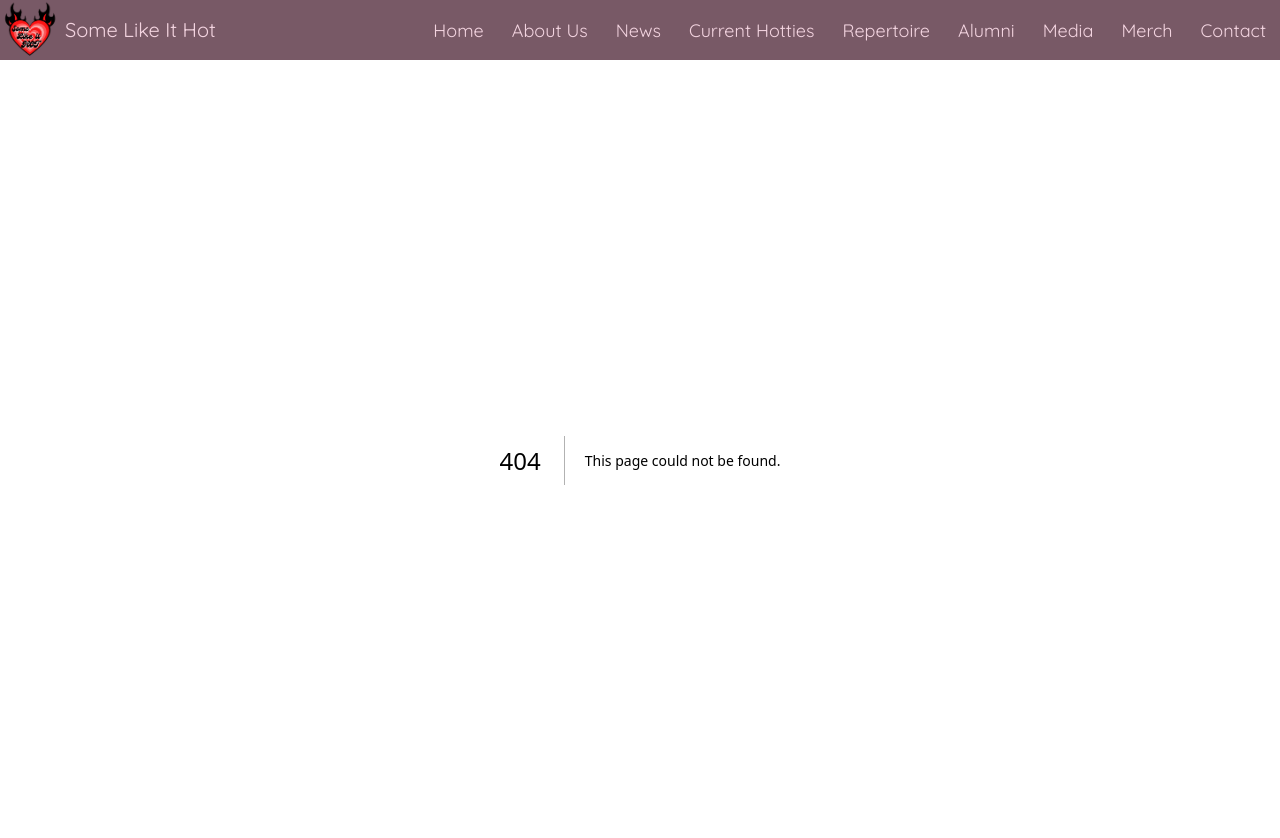
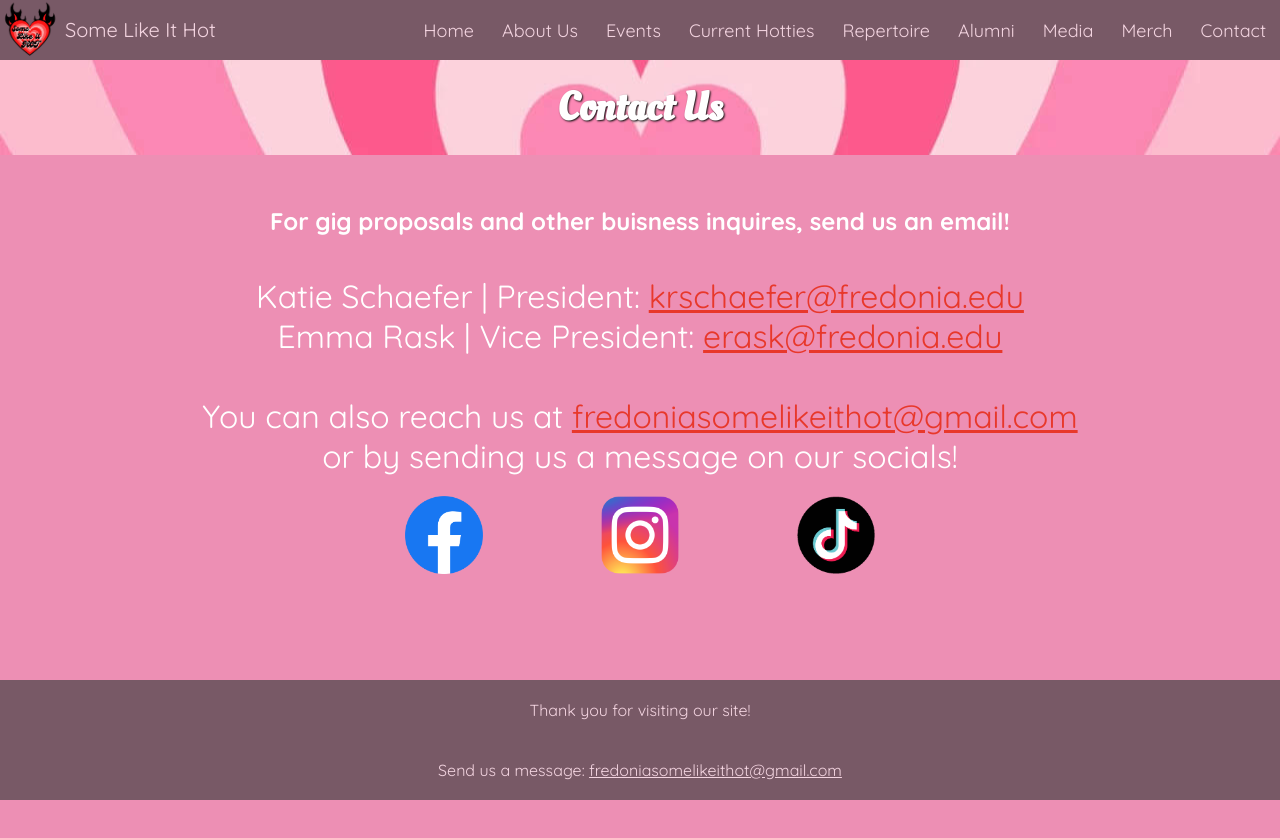
Before and after one commit to SquishyMona/somelikeithot-website, a Next.js app: page /contact in a window 1280 px wide. Before the commit this address had no page. Shown: the top 838 px of the page. After the commit the page ends 800 px from the top, so only its background shows below. Built offline with nearby package versions, Linux system fonts and the light colour scheme.

Commit message:
ported contact and about

```diff
--- /dev/null
+++ b/src/app/about/page.module.css
@@ -0,0 +1,25 @@
+.container {
+    text-align: center;
+    color: white;
+    width: 100%;
+    height: 90vh;
+    background-image: url('/Images/slide4.jpg');
+    background-repeat: no-repeat;
+    background-position: center;
+    background-size: cover;
+    display: flex;
+}
+
+.aboutText {
+    text-align: center;
+    font-family: Quicksand;
+    font-size: 3vh;
+    margin: auto 3%;
+}
+
+@media screen and (max-width: 550px) {
+    .aboutText {
+        font-size: 2.5vh;
+    }
+
+}
--- /dev/null
+++ b/src/app/contact/page.module.css
@@ -0,0 +1,64 @@
+.contact {
+    text-align: center;
+    font-family: Quicksand;
+    color: white;
+    padding: 4%;
+}
+
+.contact p {
+    font-size: 4vw;
+}
+
+.contact a {
+    color: rgb(232, 56, 43);
+}
+
+.socials {
+    display: flex;
+    align-items: center;
+    justify-self: center;
+    margin: auto;
+}
+
+.socials a {
+    margin: 20px;
+    text-decoration: none;
+    color: white;
+    text-align: center;
+    width: 33.33%;
+}
+
+.socials img {
+    width: 70%;
+}
+
+@media screen and (min-width: 600px) {
+    .socials img {
+        width: 70%;
+    }
+
+    .socials {
+        width: 50%;
+        align-self: center;
+    }
+}
+
+@media screen and (min-width: 1024px) {
+    .socials img {
+        width: 50%;
+    }
+
+    .contact p {
+        font-size: 2.5vw;
+    }
+}
+
+@media screen and (min-width: 1366px) {
+    .socials img {
+        width: 30%;
+    }
+
+    .contact p {
+        font-size: 1.5vw;
+    }
+}
--- /dev/null
+++ b/src/app/contact/page.tsx
@@ -0,0 +1,46 @@
+import styles from './page.module.css'
+
+export default function ContactUs() {
+    return (
+            <>
+            <div className="header">
+                <h1>Contact Us</h1>
+            </div>
+
+            <div className={styles.contact}>
+                <h2>For gig proposals and other buisness inquires, send us an email!</h2>
+                <p>
+                    <br/>
+                    Katie Schaefer | President:&nbsp;
+                    <a href="mailto:krschaefer@fredonia.edu">
+                        krschaefer@fredonia.edu
+                    </a>
+                    <br/>
+                    Emma Rask | Vice President:&nbsp;
+                    <a href="mailto:erask@fredonia.edu">
+                        erask@fredonia.edu
+                    </a>
+                    <br/><br/>
+                    You can also reach us at&nbsp;
+                    <a href="mailto:fredoniasomelikeithot@gmail.com">
+                        fredoniasomelikeithot@gmail.com
+                    </a>
+                </p>
+
+                <p>or by sending us a message on our socials!</p>
+                <div className={styles.socials}>
+                    <a href="https://www.facebook.com/fredoniaslih/">
+                        <img src="Images/facebook.png"></img>
+                    </a>
+                    <a href="https://www.instagram.com/fredslih//">
+                        <img src="Images/instagram.png"></img>
+                    </a>
+                    <a href="https://www.tiktok.com/@slihacappella">
+                        <img src="Images/tiktok.png"></img>
+                    </a>
+                </div>
+            </div>
+        </>
+    )
+
+}
--- /dev/null
+++ b/src/app/events/page.module.css
@@ -0,0 +1,47 @@
+.container {
+    display: flex;
+    margin: 5%;
+    flex-direction: column;
+}
+
+.event {
+    display: flex;
+    flex-direction: row;
+    width: 90%;
+    margin: 5%;
+}
+
+.event h2 {
+    font-size: 40px;
+}
+
+.details p {
+    font-size: 20px;
+}
+
+.event img {
+    width: 30%;
+    height: 30%;
+    margin: auto;
+}
+
+.details {
+    display: flex;
+    flex-direction: column;
+    margin: 5%;
+    font-family: Quicksand;
+    text-align: center;
+    justify-content: center;
+}
+
+@media screen and (max-width: 768px) {
+    .event {
+        flex-direction: column;
+    }
+
+    .event img {
+        width: 60%;
+        height: 60%;
+    }
+
+}
--- a/src/app/layout.tsx
+++ b/src/app/layout.tsx
@@ -10,6 +10,15 @@ export const metadata: Metadata = {
   description: "Generated by create next app",
 };
 
+function Footer() {
+  return (
+        <footer>
+            <p>Thank you for visiting our site!</p>
+            <p>Send us a message: <a href="mailto:fredoniasomelikeithot@gmail.com">fredoniasomelikeithot@gmail.com</a></p>
+        </footer>
+  )
+}
+
 export default function RootLayout({
   children,
 }: Readonly<{
@@ -20,6 +29,7 @@ export default function RootLayout({
       <body className={inter.className}>
         <Navigation />
         {children}
+        <Footer />
       </body>
     </html>
   );
--- a/src/app/navigation.tsx
+++ b/src/app/navigation.tsx
@@ -38,7 +38,7 @@ export default function Navigation() {
                 <ul id="dropdown">
                     <li><Link href="/">Home</Link></li>
                     <li><Link href="/about">About Us</Link></li>
-                    <li><Link href="/news">News</Link></li>
+                    <li><Link href="/events">Events</Link></li>
                     <li><Link href="/currenthotties">Current Hotties</Link></li>
                     <li><Link href="/repertoire">Repertoire</Link></li>
                     <li><Link href="/alumni">Alumni</Link></li>
```
Also changed, not shown: src/app/about/page.tsx (added, +16 -0 lines), src/app/events/page.tsx (added, +25 -0 lines), public/Images/slide4.jpg (added).
